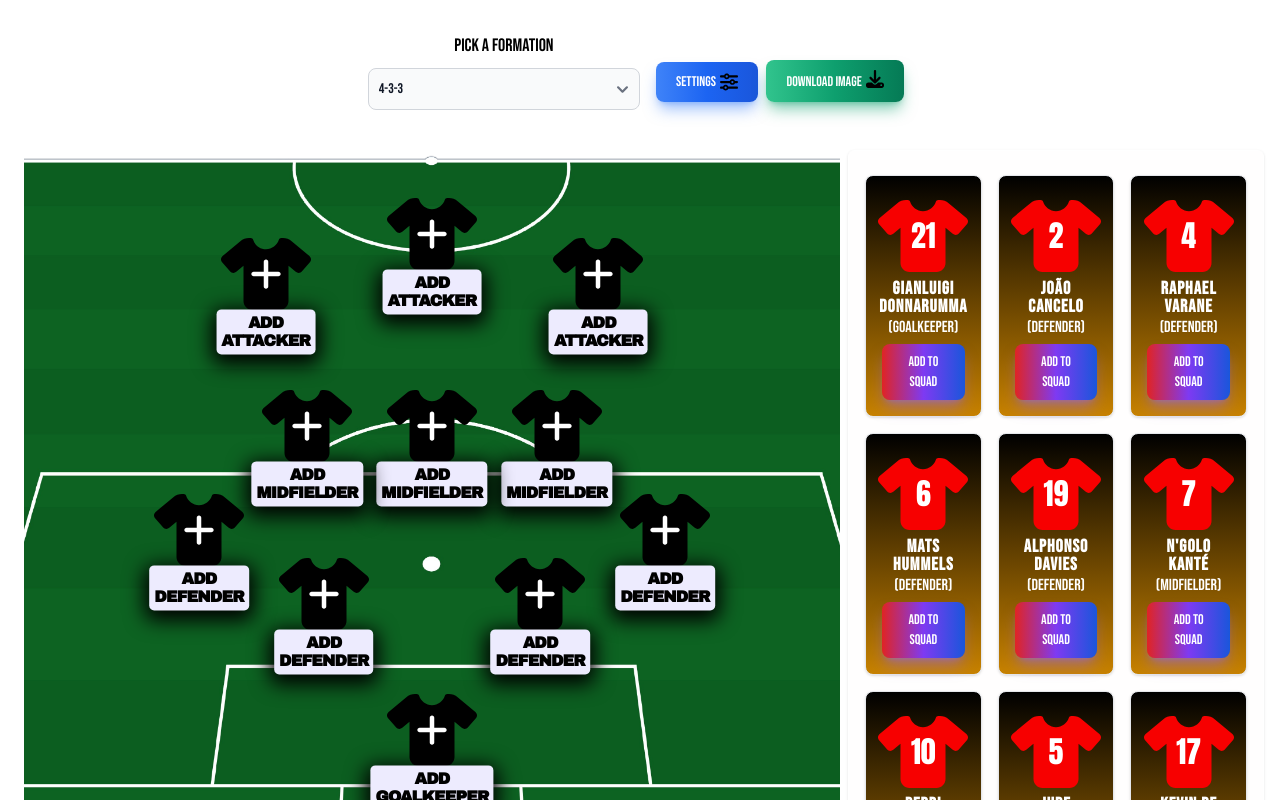
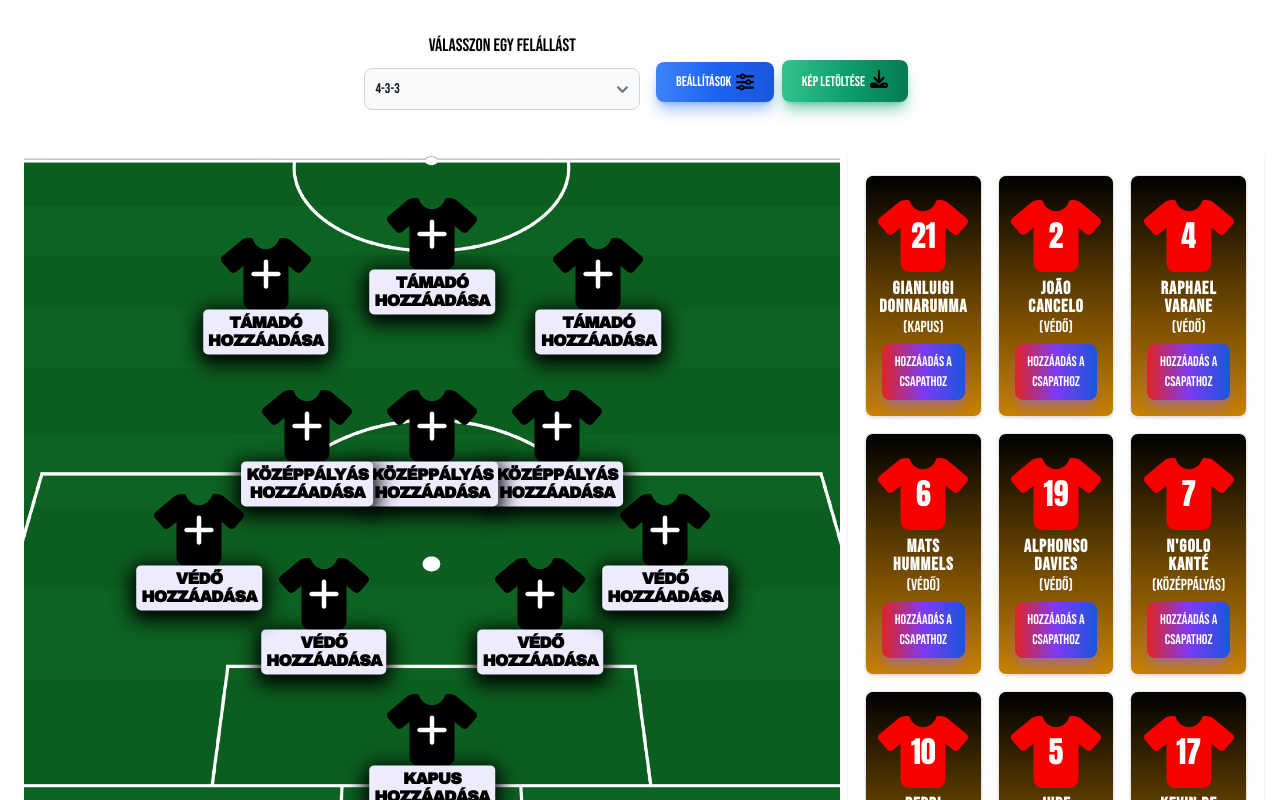
Before and after one commit to Lestoven/react-squad-builder, a React (Vite) app: page / in a window 1280 px wide. Shown: the top 800 px of the page. Built offline with nearby package versions, Linux system fonts and the light colour scheme.

Commit message:
Added language settings description to .md

```diff
--- a/src/App.jsx
+++ b/src/App.jsx
@@ -131,7 +131,7 @@ const App = () => {
     }
   ]
   return (
-    <SquadBuilder players={players} defaultJerseyColor={"rgb(0,0,0)"} defaultJerseyTextColor={"#FFFF00"} lang={"en"}/>
+    <SquadBuilder players={players} defaultJerseyColor={"rgb(0,0,0)"} defaultJerseyTextColor={"#FFFF00"} lang={"hu"}/>
   )
 }
 export default App
--- a/vite.config.js
+++ b/vite.config.js
@@ -4,7 +4,7 @@ import react from '@vitejs/plugin-react'
 // https://vitejs.dev/config/
 export default defineConfig({
   plugins: [react()],
-  build: {
+ /* build: {
     lib: {
       entry: path.resolve("src", 'src/components/SquadBuilder.jsx'),
       name: 'react-squad-builder',
@@ -18,5 +18,5 @@ export default defineConfig({
         }
       }
     }
-  }
+  }*/
 })
```
Also changed, not shown: huLang.jpg (added), 1 other file (tests, documents, lock files or other folders).
